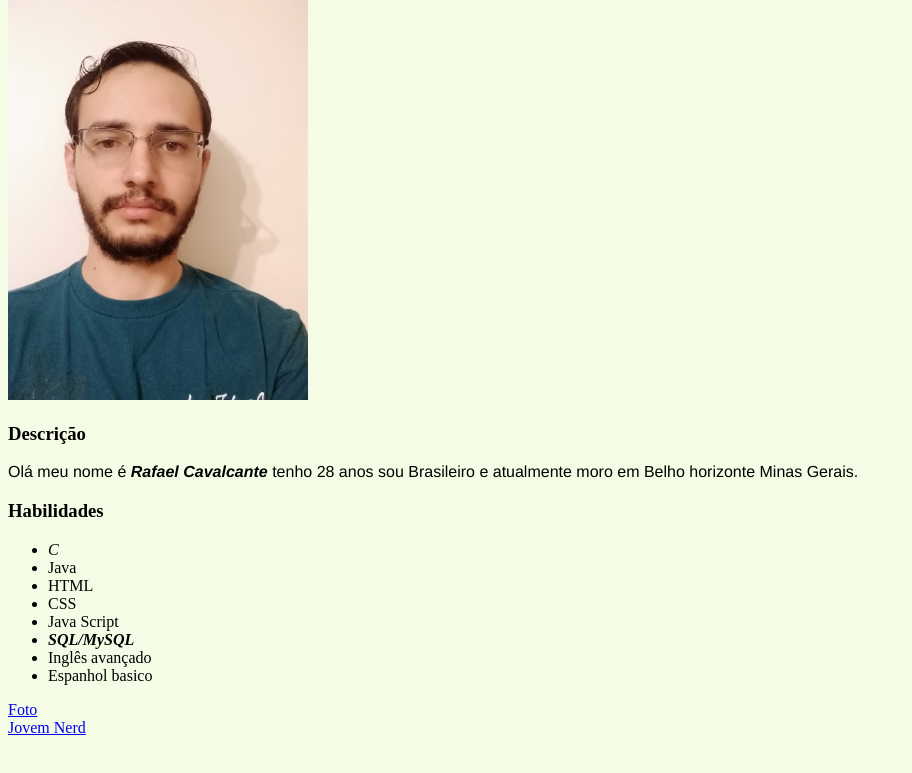
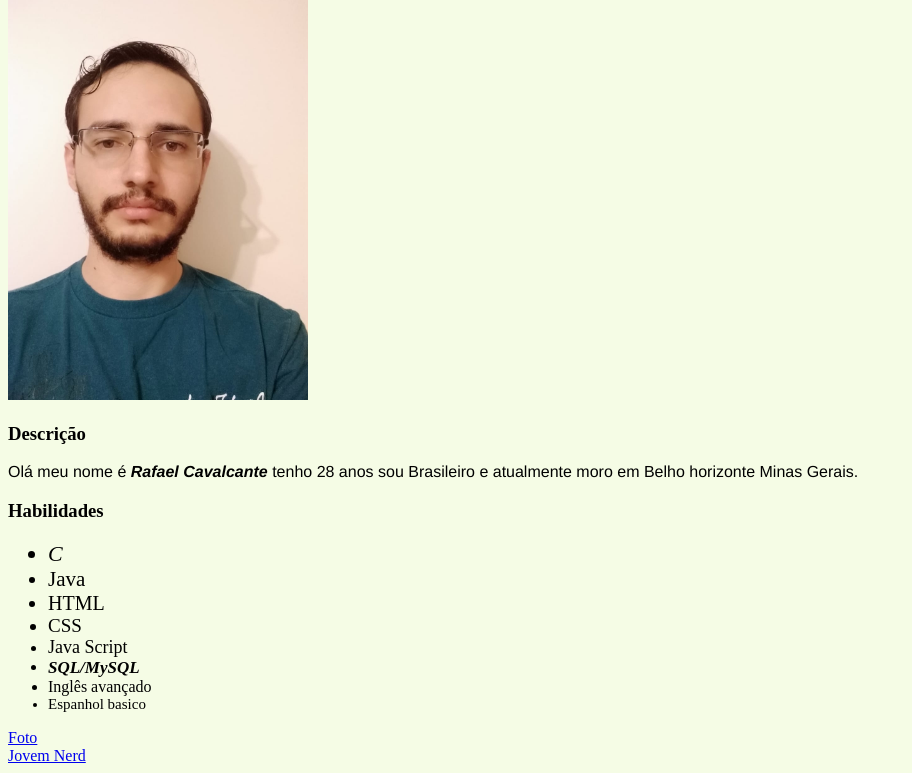
Before and after one commit to RafaelCes/RafaelCes.github.io, a plain HTML site: page index.html in a window 1280 px wide. Shown: the part 250-1023 px from the top of the page, without its empty margins (0-912 px from the left). Before the commit the page ends 995 px from the top, so only its background shows below. Drawn offline with Linux system fonts and the light colour scheme.

Commit message:
altera tamanho da fonte de cada elemento da lista de habilidades

```diff
--- a/index.html
+++ b/index.html
@@ -27,14 +27,14 @@
     <p class="desc">Olá meu nome é <strong> Rafael Cavalcante </strong> tenho 28 anos sou Brasileiro e atualmente moro em Belho horizonte Minas Gerais.</p>
     <h3 id="habilidades">Habilidades</h3>
     <ul>
-        <li><em>C</em></li>
-        <li>Java</li>
-        <li>HTML</li>
-        <li>CSS</li>
-        <li>Java Script</li>
-        <li><strong>SQL/MySQL</strong></li>
-        <li>Inglês avançado</li>
-        <li>Espanhol basico</li>
+        <li class="hab1"><em>C</em></li>
+        <li class="hab2">Java</li>
+        <li class="hab3">HTML</li>
+        <li class="hab4">CSS</li>
+        <li class="hab5">Java Script</li>
+        <li class="hab6"><strong>SQL/MySQL</strong></li>
+        <li class="hab7">Inglês avançado</li>
+        <li class="hab8">Espanhol basico</li>
     </ul>
     <a id="linkfoto" href = "#foto">Foto</a>
     <br>
--- a/style.css
+++ b/style.css
@@ -12,3 +12,27 @@ body{
 strong{
     font-style: italic;
 }
+.hab1{
+    font-size: 22px;
+}
+.hab2{
+    font-size: 21px;
+}
+.hab3{
+    font-size: 20px;
+}
+.hab4{
+    font-size: 19px;
+}
+.hab5{
+    font-size: 18px;
+}
+.hab6{
+    font-size: 17px;
+}
+.hab7{
+    font-size: 16px;
+}
+.hab8{
+    font-size: 15px;
+}
```
